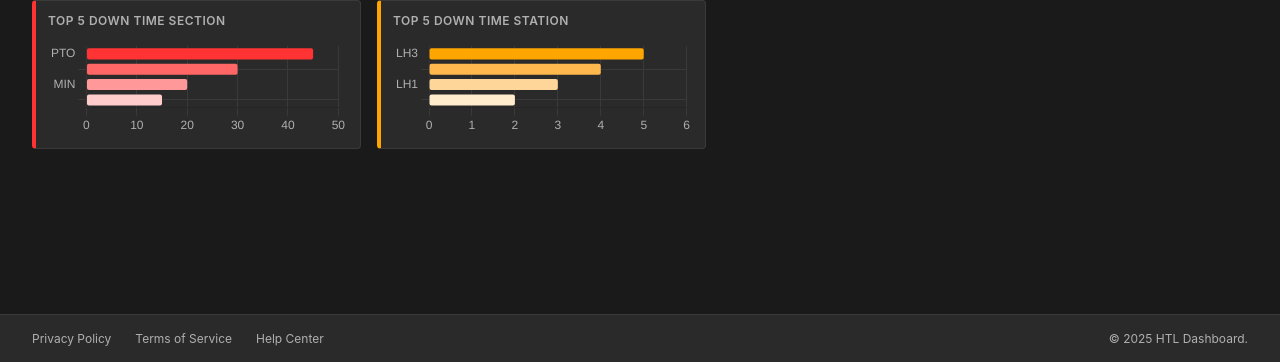
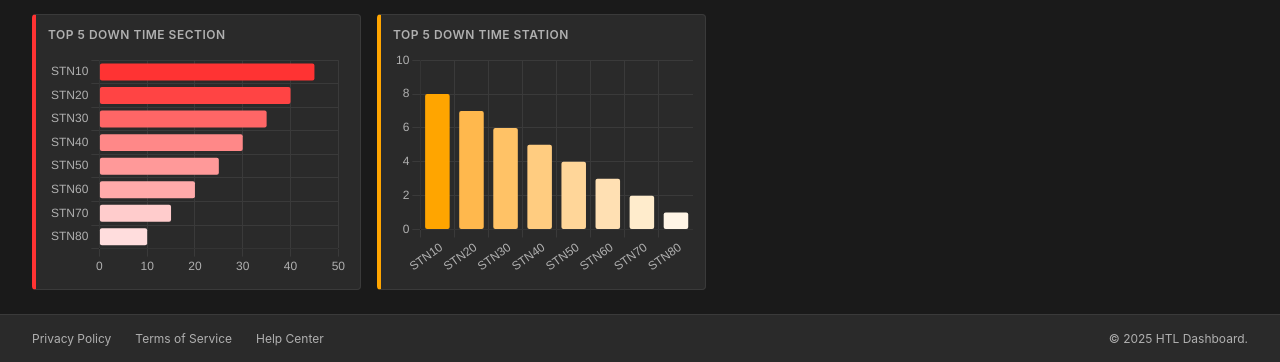
Before and after one commit to nattawat7786-collab/HTL_DASHBORD, a plain HTML site: page index.html in a window 1280 px wide. Shown: the part 438-800 px from the top of the page. Drawn offline with nearby package versions, Linux system fonts and the light colour scheme.

Commit message:
Display V.0.0.2.1

```diff
--- a/script.js
+++ b/script.js
@@ -1,12 +1,13 @@
+// กราฟที่ 1: Top 5 Down Time Section - แนวนอน
 const ctx1 = document.getElementById('downTimeChart').getContext('2d');
 new Chart(ctx1, {
     type: 'bar',
     data: {
-        labels: ['PTO', 'PI', 'MIN', 'OTHER'],
+        labels: ['STN10', 'STN20', 'STN30', 'STN40', 'STN50', 'STN60', 'STN70', 'STN80'],
         datasets: [{
             label: 'Down Time (min)',
-            data: [45, 30, 20, 15],
-            backgroundColor: ['#FF3333', '#FF6666', '#FF9999', '#FFCCCC'],
+            data: [45, 40, 35, 30, 25, 20, 15, 10],
+            backgroundColor: ['#FF3333', '#FF4444', '#FF6666', '#FF8888', '#FF9999', '#FFAAAA', '#FFCCCC', '#FFDDDD'],
             borderRadius: 2,
             borderSkipped: false
         }]
@@ -31,32 +32,32 @@ new Chart(ctx1, {
     }
 });
 
+// กราฟที่ 2: Top 5 Down Time Station - แนวตั้ง
 const ctx2 = document.getElementById('stationChart').getContext('2d');
 new Chart(ctx2, {
     type: 'bar',
     data: {
-        labels: ['LH3', 'RH1', 'LH1', 'RH3'],
+        labels: ['STN10', 'STN20', 'STN30', 'STN40', 'STN50', 'STN60', 'STN70', 'STN80'],
         datasets: [{
             label: 'Number of Stops',
-            data: [5, 4, 3, 2],
-            backgroundColor: ['#FFA500', '#FFB84D', '#FFD699', '#FFECCC'],
+            data: [8, 7, 6, 5, 4, 3, 2, 1],
+            backgroundColor: ['#FFA500', '#FFB84D', '#FFC266', '#FFCC80', '#FFD699', '#FFE0B3', '#FFECCC', '#FFF5E6'],
             borderRadius: 2,
             borderSkipped: false
         }]
     },
     options: {
-        indexAxis: 'y',
         responsive: true,
         maintainAspectRatio: false,
         plugins: { legend: { display: false } },
         scales: {
             x: {
-                beginAtZero: true,
-                max: 6,
                 ticks: { color: '#B0B0B0' },
                 grid: { color: '#3A3A3A' }
             },
             y: {
+                beginAtZero: true,
+                max: 10,
                 ticks: { color: '#B0B0B0' },
                 grid: { color: '#3A3A3A' }
             }
--- a/styles.css
+++ b/styles.css
@@ -2,10 +2,12 @@
     margin: 0;
     padding: 0;
 }
+
 body {
     font-family: 'Inter', 'Roboto', sans-serif;
     overflow: hidden;
 }
+
 .slide-container {
     width: 100vw;
     height: 100vh;
@@ -14,6 +16,7 @@ body {
     display: flex;
     flex-direction: column;
 }
+
 .header {
     background: #2A2A2A;
     border-bottom: 1px solid #3A3A3A;
@@ -22,39 +25,51 @@ body {
     justify-content: space-between;
     align-items: center;
 }
+
 .header-title {
     font-size: 18px;
     font-weight: 600;
     color: #FFFFFF;
 }
+
 .nav-menu {
     display: flex;
     gap: 32px;
     flex: 1;
     margin-left: 48px;
 }
+
 .nav-item {
     font-size: 14px;
     color: #B0B0B0;
     cursor: pointer;
     text-decoration: none;
 }
+
 .header-time {
     font-size: 14px;
     color: #B0B0B0;
 }
+
 .content {
     flex: 1;
-    padding: 24px 32px 12px;
+    padding: 24px 32px 24px;
     display: flex;
     flex-direction: column;
     gap: 12px;
+    justify-content: space-between;
 }
+
 .row {
     display: grid;
     grid-template-columns: repeat(4, 1fr);
     gap: 16px;
 }
+
+.row:last-child {
+    margin-bottom: 0;
+}
+
 .data-block {
     background: #2A2A2A;
     border: 1px solid #3A3A3A;
@@ -62,9 +77,10 @@ body {
     padding: 12px;
     display: flex;
     flex-direction: column;
-    justify-content: center;
+    justify-content: flex-start;
     min-height: 108px;
 }
+
 .block-label {
     font-size: 12px;
     font-weight: 600;
@@ -73,69 +89,87 @@ body {
     margin-bottom: 8px;
     letter-spacing: 0.5px;
 }
+
 .block-value {
     font-size: 32px;
     font-weight: 700;
     color: #FFFFFF;
     margin-bottom: 4px;
 }
+
 .block-unit {
     font-size: 12px;
     color: #B0B0B0;
 }
+
 .block-daily-plan {
     background: #1A3A5A;
     border-left: 4px solid #00BFFF;
 }
+
 .block-actual {
     background: #1A4A2A;
     border-left: 4px solid #00FF00;
 }
+
 .block-line-stop {
     background: #5A1A1A;
     border-left: 4px solid #FF3333;
 }
+
 .block-cycle-time {
     background: #3A3A3A;
     border-left: 4px solid #FFFF00;
 }
+
 .block-monthly-plan {
     background: #1A3A5A;
     border-left: 4px solid #00BFFF;
 }
+
 .block-acc {
     background: #1A4A2A;
     border-left: 4px solid #00FF00;
 }
+
 .block-delay {
     background: #4A3A1A;
     border-left: 4px solid #FFA500;
 }
+
 .block-over-time {
     background: #3A3A3A;
     border-left: 4px solid #FFFF00;
 }
+
 .block-man-power {
     background: #2A2A2A;
     border-left: 4px solid #00FF00;
 }
+
 .block-chart {
     background: #2A2A2A;
     border-left: 4px solid #FF3333;
+    min-height: 250px;
 }
+
 .block-station {
     background: #2A2A2A;
     border-left: 4px solid #FFA500;
+    min-height: 250px;
 }
+
 .block-efficiency {
     background: #1A4A2A;
     border-left: 4px solid #00FF00;
 }
+
 .man-power-table {
     width: 100%;
     font-size: 12px;
     border-collapse: collapse;
 }
+
 .man-power-table th,
 .man-power-table td {
     padding: 6px;
@@ -143,19 +177,24 @@ body {
     border-bottom: 1px solid #3A3A3A;
     color: #B0B0B0;
 }
+
 .man-power-table th {
     font-weight: 600;
     color: #FFFFFF;
     background: #1A1A1A;
 }
+
 .man-power-table td {
     color: #FFFFFF;
 }
+
 .chart-container {
     position: relative;
-    height: 100px;
+    height: 100%;
     width: 100%;
+    flex: 1;
 }
+
 .efficiency-large {
     font-size: 48px;
     font-weight: 700;
@@ -163,6 +202,7 @@ body {
     text-align: center;
     padding: 20px 0;
 }
+
 .footer {
     background: #2A2A2A;
     border-top: 1px solid #3A3A3A;
@@ -173,6 +213,7 @@ body {
     justify-content: space-between;
     align-items: center;
 }
+
 .footer-left {
     display: flex;
     gap: 24px;
```
